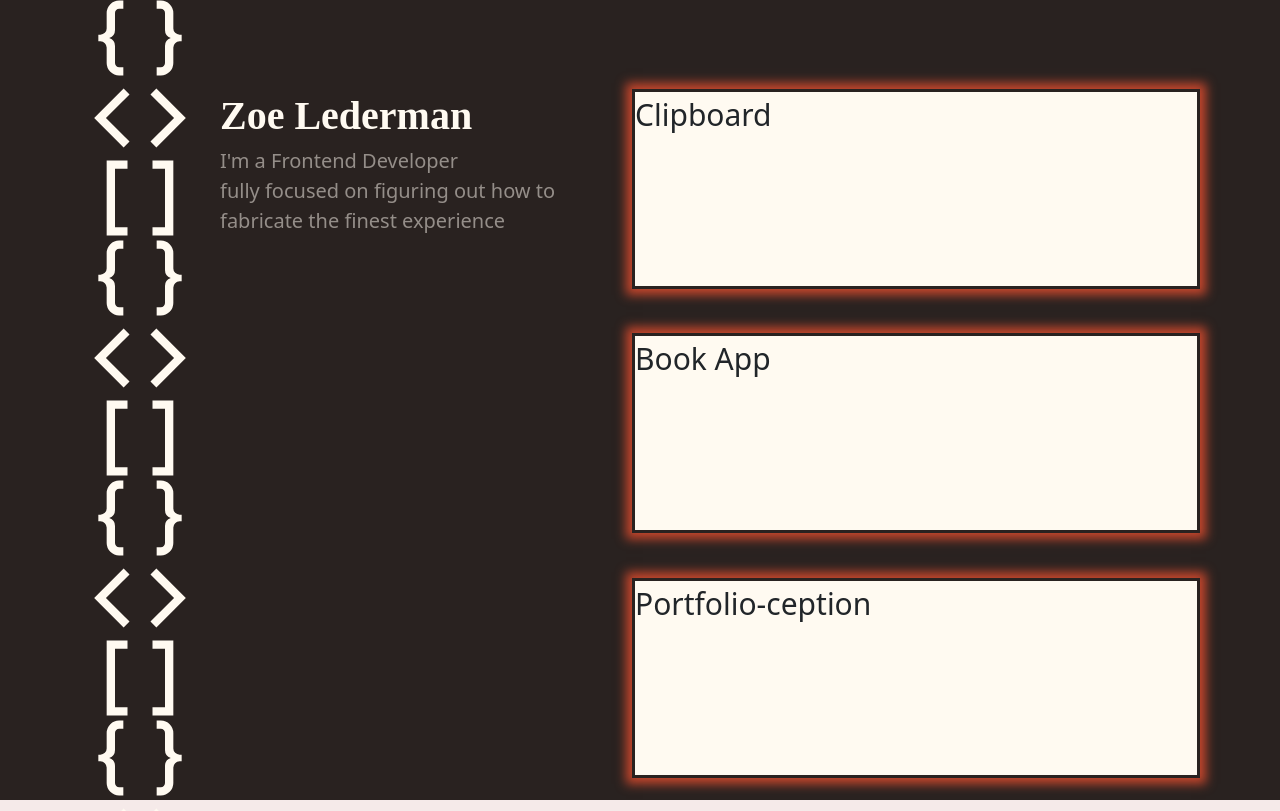
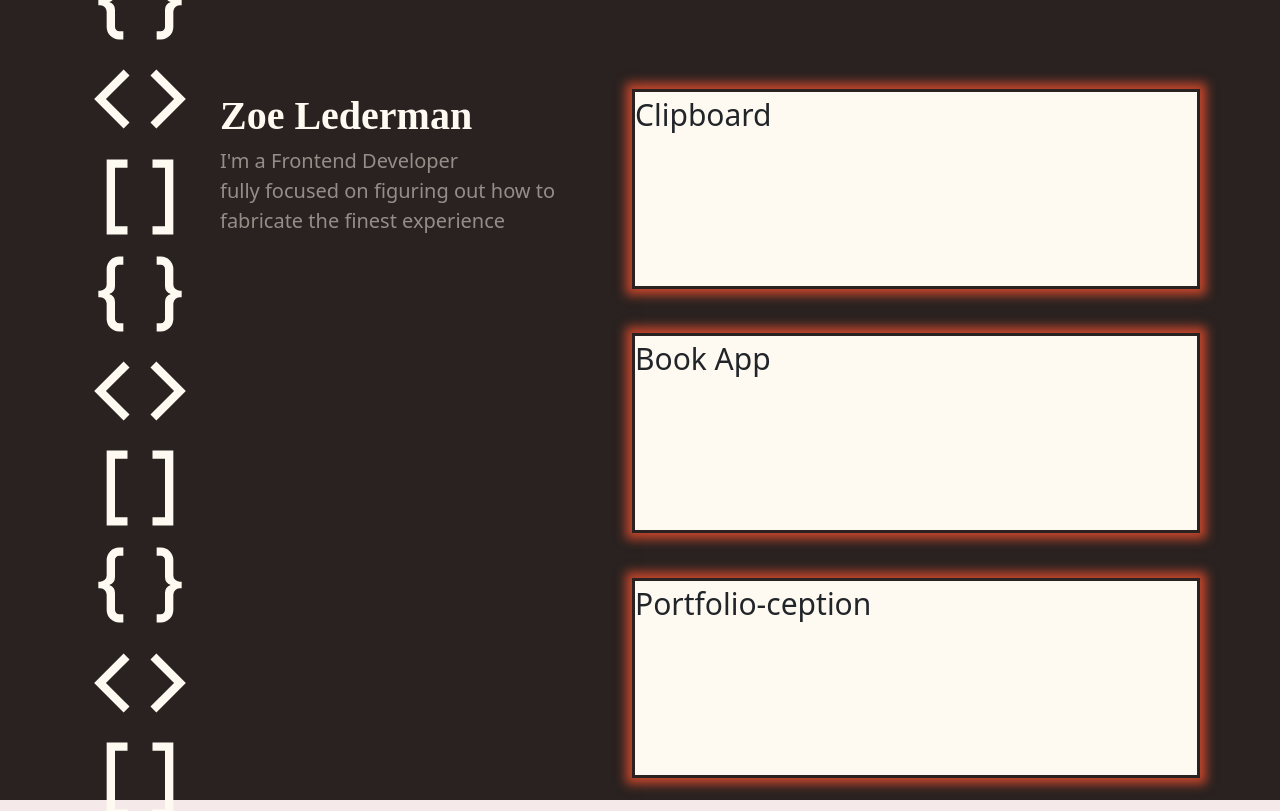
Before and after one commit to zlederma/portfolio-website, a React (Create React App) app: page / in a window 1280 px wide. Shown: the top 811 px of the page. Built offline with nearby package versions, Linux system fonts and the light colour scheme.

Commit message:
got rid of extra code

```diff
--- a/src/styles/ArtSquareStyles.css
+++ b/src/styles/ArtSquareStyles.css
@@ -1,12 +1,11 @@
 .art-square__container{
-    padding-top: 38px;
     display: block;
     font-size: 100px;
-    height: 10%;
+    line-height: 80px;
     text-align: center;
-    line-height: 5%;
+    margin: -5px;
 }
 
 .art-square__square{
-    margin: auto;
+
 }
```
